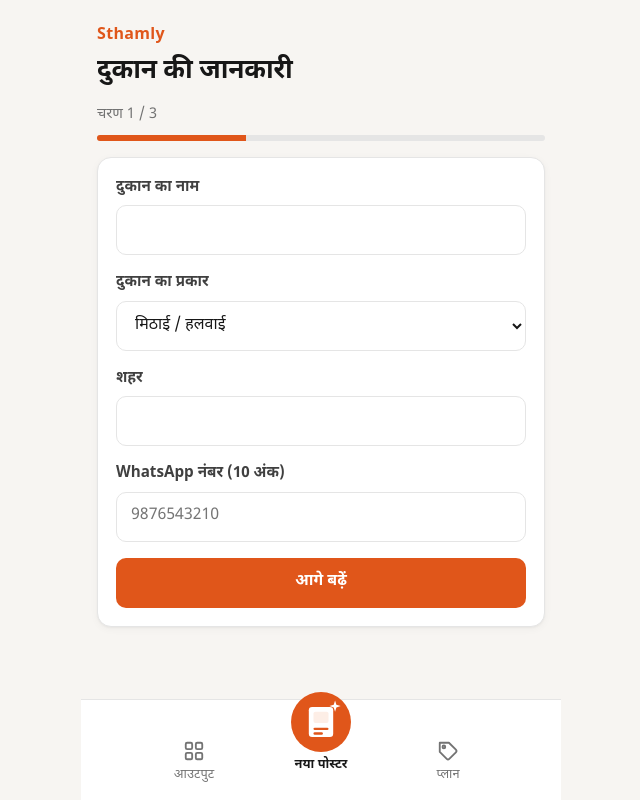
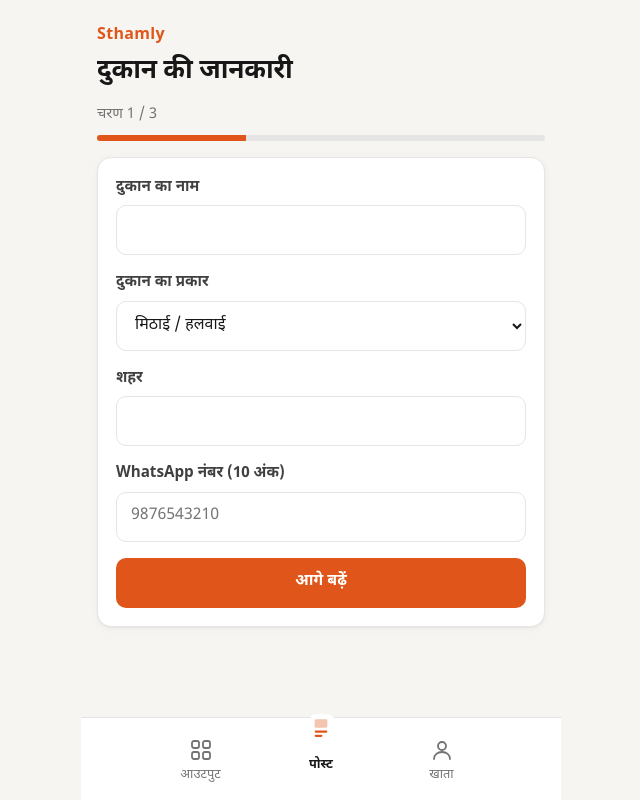
Before and after one commit to rksaini3/Sthamly-, a Next.js app: page /onboarding in a window 1280 px wide. Shown: the whole page, without its empty margins (319-959 px from the left). Built offline with nearby package versions, Linux system fonts and the light colour scheme.

Commit message:
Update BottomNav.tsx

```diff
--- a/components/nav/BottomNav.tsx
+++ b/components/nav/BottomNav.tsx
@@ -2,76 +2,102 @@
 
 import Link from "next/link";
 import { usePathname } from "next/navigation";
-import { BrandIcon } from "@/components/nav/BrandIcon";
-import styles from "./BottomNav.module.css";
+import styles from "@/components/nav/BottomNav.module.css";
 
-// नेवबार सिर्फ इन्हीं पन्नों पर दिखेगा (landing और login पर नहीं)
-const APP_PREFIXES = ["/dashboard", "/onboarding", "/pricing"];
+// बार सिर्फ इन्हीं पन्नों पर दिखेगा
+const VISIBLE_ON = ["/dashboard", "/onboarding", "/pricing"] as const;
 
-function isAppRoute(pathname: string): boolean {
-  return APP_PREFIXES.some((prefix) => pathname === prefix || pathname.startsWith(`${prefix}/`));
+interface NavItem {
+  href: string;
+  label: string;
 }
 
-function OutputsIcon() {
+const LEFT: NavItem = { href: "/dashboard", label: "आउटपुट" };
+const CENTER: NavItem = { href: "/onboarding", label: "पोस्ट" };
+const RIGHT: NavItem = { href: "/pricing", label: "खाता" }; // बाद में /account बनेगा
+
+function isActive(pathname: string, href: string): boolean {
+  return pathname === href || pathname.startsWith(`${href}/`);
+}
+
+// बाएं tab का icon: चार खाने (आउटपुट की सूची)
+function GridIcon() {
   return (
-    <svg width="22" height="22" viewBox="0 0 24 24" fill="none" stroke="currentColor" strokeWidth="2" strokeLinecap="round" strokeLinejoin="round" aria-hidden>
-      <rect x="3" y="3" width="7" height="7" rx="1.5" />
-      <rect x="14" y="3" width="7" height="7" rx="1.5" />
-      <rect x="3" y="14" width="7" height="7" rx="1.5" />
-      <rect x="14" y="14" width="7" height="7" rx="1.5" />
+    <svg width="24" height="24" viewBox="0 0 24 24" fill="none" stroke="currentColor" strokeWidth="1.8" aria-hidden>
+      <rect x="3" y="3" width="7" height="7" rx="2" />
+      <rect x="14" y="3" width="7" height="7" rx="2" />
+      <rect x="3" y="14" width="7" height="7" rx="2" />
+      <rect x="14" y="14" width="7" height="7" rx="2" />
     </svg>
   );
 }
 
-function PlanIcon() {
+// दाएं tab का icon: व्यक्ति (खाता)
+function UserIcon() {
   return (
-    <svg width="22" height="22" viewBox="0 0 24 24" fill="none" stroke="currentColor" strokeWidth="2" strokeLinecap="round" strokeLinejoin="round" aria-hidden>
-      <path d="M20.6 13.4 13.4 20.6a2 2 0 0 1-2.8 0L3 13V3h10l7.6 7.6a2 2 0 0 1 0 2.8z" />
-      <circle cx="7.5" cy="7.5" r="1.5" />
+    <svg width="24" height="24" viewBox="0 0 24 24" fill="none" stroke="currentColor" strokeWidth="1.8" aria-hidden>
+      <circle cx="12" cy="8" r="4" />
+      <path d="M4 21c0-4.4 3.6-7 8-7s8 2.6 8 7" strokeLinecap="round" />
+    </svg>
+  );
+}
+
+// बीच का बड़ा बटन: पोस्टर वाला icon (सफेद कागज़ और चमक)
+function PostIcon() {
+  return (
+    <svg width="34" height="34" viewBox="0 0 48 48" fill="none" aria-hidden>
+      <rect x="10" y="6" width="28" height="36" rx="5" fill="#fff" />
+      <rect x="15" y="13" width="18" height="12" rx="2" fill="#e0561a" opacity="0.35" />
+      <rect x="15" y="29" width="18" height="3" rx="1.5" fill="#e0561a" />
+      <rect x="15" y="35" width="11" height="3" rx="1.5" fill="#e0561a" />
+      <path d="M38 6l1.4 3.2L42.6 10.6 39.4 12 38 15.2 36.6 12 33.4 10.6 36.6 9.2Z" fill="#fff" />
     </svg>
   );
 }
 
 export function BottomNav() {
   const pathname = usePathname();
-  if (!isAppRoute(pathname)) return null;
 
-  const isActive = (href: string) => pathname === href || pathname.startsWith(`${href}/`);
+  const visible = VISIBLE_ON.some((p) => pathname === p || pathname.startsWith(`${p}/`));
+  if (!visible) return null;
 
   return (
     <>
-      {/* नेवबार के नीचे की जगह, ताकि पेज का आखिरी हिस्सा उसके पीछे न छिपे */}
+      {/* नीचे का बार सामग्री को ढकने न पाए, इसलिए जगह छोड़ी जाती है */}
       <div className={styles.spacer} aria-hidden />
 
       <nav className={styles.nav} aria-label="मुख्य मेनू">
         <Link
-          href="/dashboard"
-          className={`${styles.item} ${isActive("/dashboard") ? styles.itemActive : ""}`}
-          aria-current={isActive("/dashboard") ? "page" : undefined}
+          href={LEFT.href}
+          className={`${styles.item} ${isActive(pathname, LEFT.href) ? styles.itemActive : ""}`}
+          aria-current={isActive(pathname, LEFT.href) ? "page" : undefined}
         >
-          <OutputsIcon />
-          <span>आउटपुट</span>
+          <GridIcon />
+          <span>{LEFT.label}</span>
         </Link>
 
         <Link
-          href="/onboarding"
+          href={CENTER.href}
           className={styles.center}
-          aria-label="नया पोस्टर बनाएं"
-          aria-current={isActive("/onboarding") ? "page" : undefined}
+          aria-current={isActive(pathname, CENTER.href) ? "page" : undefined}
         >
-          <BrandIcon size={60} />
-          <span>नया पोस्टर</span>
+          <span className={styles.centerCircle}>
+            <PostIcon />
+          </span>
+          <span>{CENTER.label}</span>
         </Link>
 
         <Link
-          href="/pricing"
-          className={`${styles.item} ${isActive("/pricing") ? styles.itemActive : ""}`}
-          aria-current={isActive("/pricing") ? "page" : undefined}
+          href={RIGHT.href}
+          className={`${styles.item} ${isActive(pathname, RIGHT.href) ? styles.itemActive : ""}`}
+          aria-current={isActive(pathname, RIGHT.href) ? "page" : undefined}
         >
-          <PlanIcon />
-          <span>प्लान</span>
+          <UserIcon />
+          <span>{RIGHT.label}</span>
         </Link>
       </nav>
     </>
   );
 }
+
+export default BottomNav;
```
